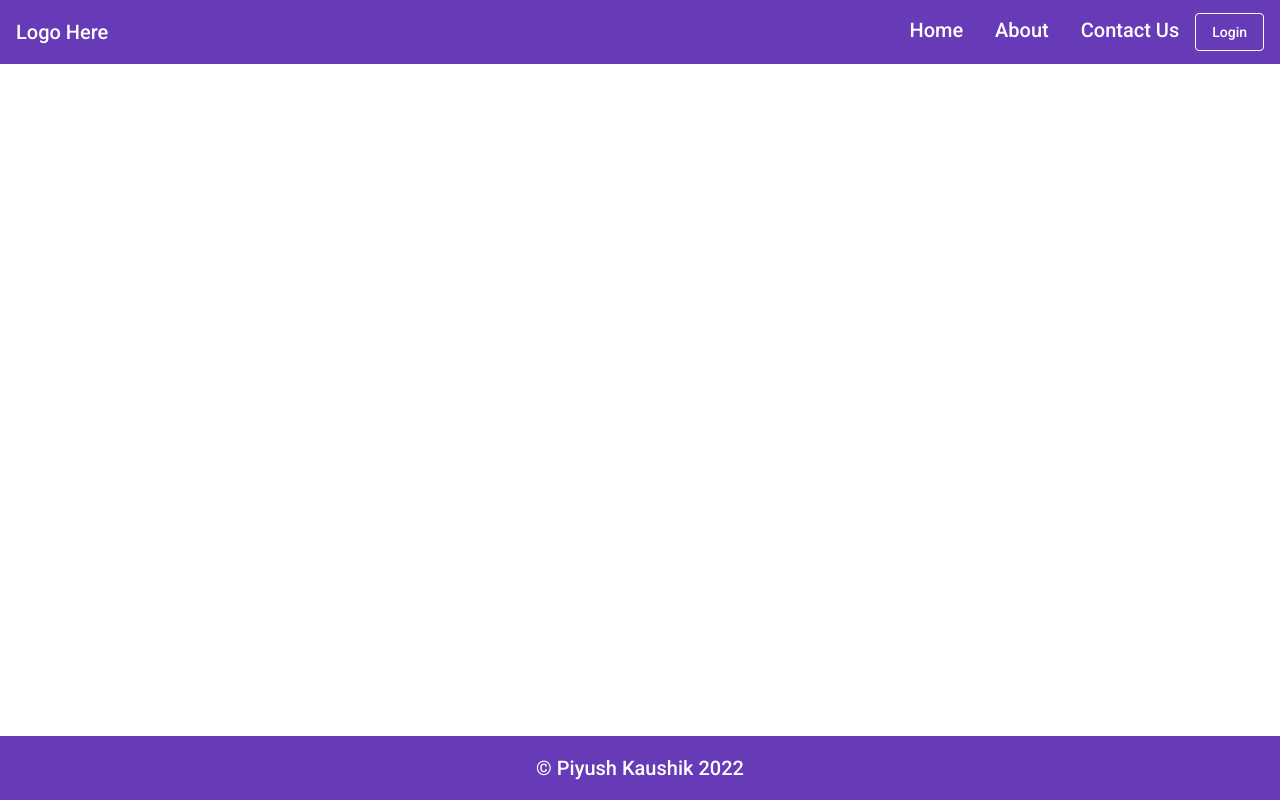
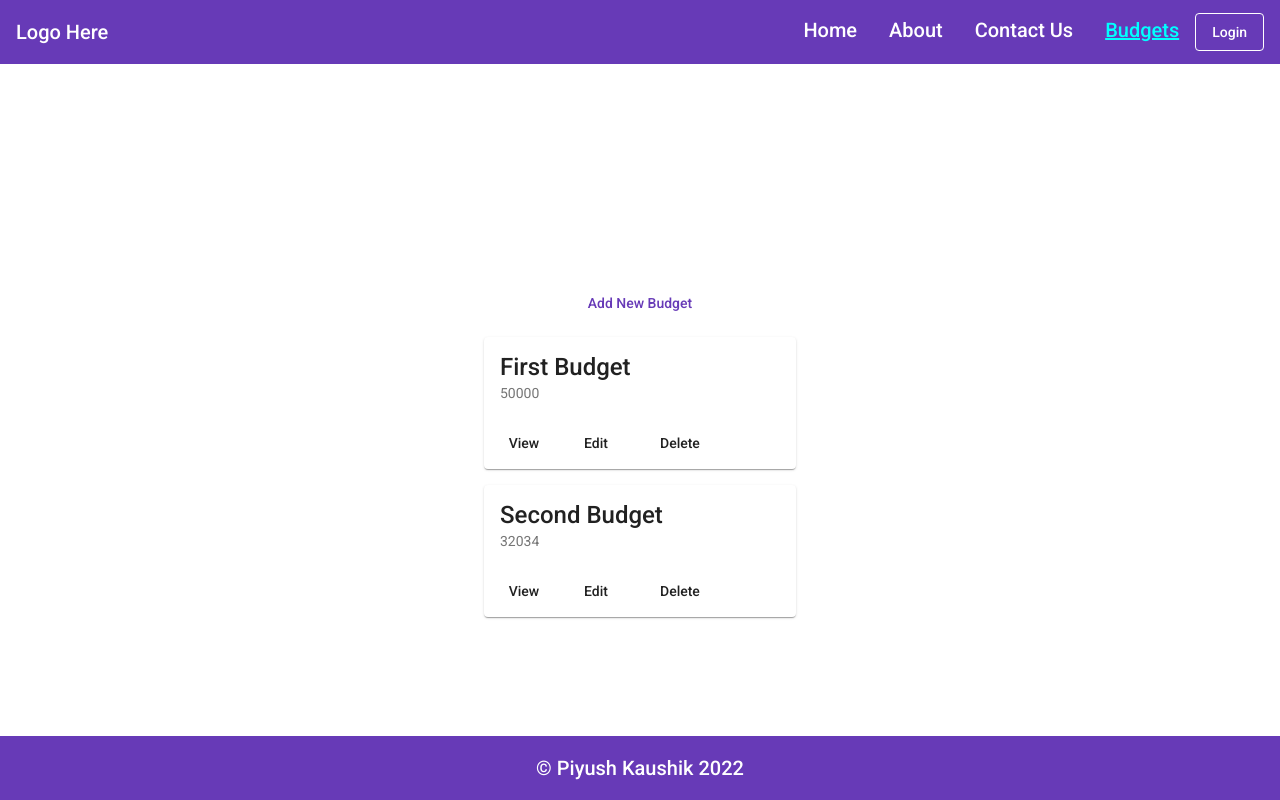
Before and after one commit to KaushikDev/expense-tracker-git, an Angular app: page /budgets in a window 1280 px wide. Before the commit this address led to /. Built offline with nearby package versions, Linux system fonts and the light colour scheme.

Commit message:
new world order

```diff
--- a/src/app/app.module.ts
+++ b/src/app/app.module.ts
@@ -15,7 +15,9 @@ import { MatButtonModule } from '@angular/material/button';
 import { MatFormFieldModule } from '@angular/material/form-field';
 import { MatInputModule } from '@angular/material/input';
 import { MatToolbarModule } from '@angular/material/toolbar';
+import { MatCardModule } from '@angular/material/card';
 import { RouterModule, Routes } from '@angular/router';
+import { BudgetsComponent } from './components/budgets/budgets.component';
 
 const appRoutes: Routes = [
   { path: '', component: HomeComponent },
@@ -23,6 +25,8 @@ const appRoutes: Routes = [
   { path: 'login', component: LoginComponent },
   { path: 'about', component: AboutComponent },
   { path: 'contact', component: ContactusComponent },
+  { path: 'budgets', component: BudgetsComponent },
+  { path: 'budgets/:id', component: AboutComponent },
 ];
 
 @NgModule({
@@ -34,6 +38,7 @@ const appRoutes: Routes = [
     HomeComponent,
     AboutComponent,
     ContactusComponent,
+    BudgetsComponent,
   ],
   imports: [
     BrowserModule,
@@ -44,6 +49,7 @@ const appRoutes: Routes = [
     MatFormFieldModule,
     MatInputModule,
     MatToolbarModule,
+    MatCardModule,
     RouterModule.forRoot(appRoutes),
   ],
   providers: [],
--- /dev/null
+++ b/src/app/components/budgets/budgets.component.css
@@ -0,0 +1,29 @@
+.budgets {
+    display: flex;
+    flex-direction: column;
+    align-items: center;
+    justify-content: center;
+    padding: 1rem;
+  }
+  .all-budgets{
+    width: 25%;
+  }
+  .budget-card{
+    margin-top: 1rem;
+  }
+  .new-budget {
+    width: 25%;
+    /* border: 1px solid purple;
+    border-radius: 0.25rem; */
+    display: flex;
+    flex-direction: column;
+    padding: 2rem;
+  }
+  .new-budget-form {
+    width: 100%;
+    border: 1px solid purple;
+    border-radius: 0.25rem;
+    display: flex;
+    flex-direction: column;
+    padding: 2rem;
+  }
--- /dev/null
+++ b/src/app/components/budgets/budgets.component.html
@@ -0,0 +1,52 @@
+<div class="budgets">
+  <button mat-button color="primary" (click)="toggleNewBugetForm()">
+    {{ toggleAddNewBudgetBtnLabel }}
+  </button>
+  <div *ngIf="toggleNewBudgetForm" class="new-budget">
+    <form action="" type="submit" class="new-budget-form">
+      <mat-form-field>
+        <mat-label>Title</mat-label>
+        <input
+          matInput
+          required
+          type="text"
+          name="title"
+          [(ngModel)]="newBudgetTitle"
+        />
+      </mat-form-field>
+      <mat-form-field>
+        <mat-label>Amount</mat-label>
+        <input
+          matInput
+          required
+          type="number"
+          name="amount"
+          [(ngModel)]="newBudgetAmount"
+        />
+      </mat-form-field>
+      <button
+        mat-button
+        type="submit"
+        color="primary"
+        class="save-budget-btn"
+        (click)="saveBudget()"
+      >
+        Save
+      </button>
+    </form>
+  </div>
+  <div class="all-budgets">
+    <!-- <ul>
+      <li *ngFor="let budget; in: budgetList"> -->
+    <mat-card *ngFor="let budget of budgetList" class="budget-card">
+      <mat-card-title>{{ budget.title }}</mat-card-title>
+      <mat-card-subtitle>{{ budget.amount }}</mat-card-subtitle>
+      <mat-card-actions>
+        <button mat-button (click)="viewBudgetPage(budget.id)">View</button
+        ><button mat-button>Edit</button><button mat-button>Delete</button>
+      </mat-card-actions>
+    </mat-card>
+    <!-- </li>
+    </ul> -->
+  </div>
+</div>
--- /dev/null
+++ b/src/app/components/budgets/budgets.component.ts
@@ -0,0 +1,51 @@
+import { Component, OnInit } from '@angular/core';
+import { Router } from '@angular/router';
+
+@Component({
+  selector: 'app-budgets',
+  templateUrl: './budgets.component.html',
+  styleUrls: ['./budgets.component.css'],
+})
+export class BudgetsComponent implements OnInit {
+  toggleNewBudgetForm = false;
+  toggleAddNewBudgetBtnLabel = 'Add New Budget';
+  newBudgetTitle = '';
+  newBudgetAmount: number = 0;
+  newBudgetId = Math.floor(Math.random() + 1);
+
+  budgetList = [
+    { id: this.newBudgetId, title: 'First Budget', amount: 50000 },
+    { id: this.newBudgetId, title: 'Second Budget', amount: 32034 },
+  ];
+  constructor(private router: Router) {}
+
+  ngOnInit(): void {}
+
+  toggleNewBugetForm = () => {
+    this.toggleNewBudgetForm = !this.toggleNewBudgetForm;
+    this.toggleAddNewBudgetBtnLabel = !this.toggleNewBudgetForm
+      ? 'Add New Budget'
+      : 'Hide New Budget';
+    console.log('The add new budget button was clicked!!');
+  };
+
+  saveBudget = () => {
+    console.log('New Budget has been saved!!');
+    this.budgetList.push({
+      id: this.newBudgetId,
+      title: this.newBudgetTitle,
+      amount: this.newBudgetAmount,
+    });
+    this.postSaveBudget();
+  };
+
+  postSaveBudget = () => {
+    this.newBudgetAmount = 0;
+    this.newBudgetTitle = '';
+    this.toggleNewBudgetForm = false;
+  };
+
+  viewBudgetPage = (id: number) => {
+    this.router.navigate([`/${id}`]);
+  };
+}
--- a/src/app/components/header/header.component.html
+++ b/src/app/components/header/header.component.html
@@ -6,6 +6,7 @@
     <a class="link" routerLinkActive="active" routerLink="/contact"
       >Contact Us</a
     >
+    <a class="link" routerLinkActive="active" routerLink="/budgets">Budgets</a>
     <!-- <a
       class="link"
       routerLinkActive="active"
```
